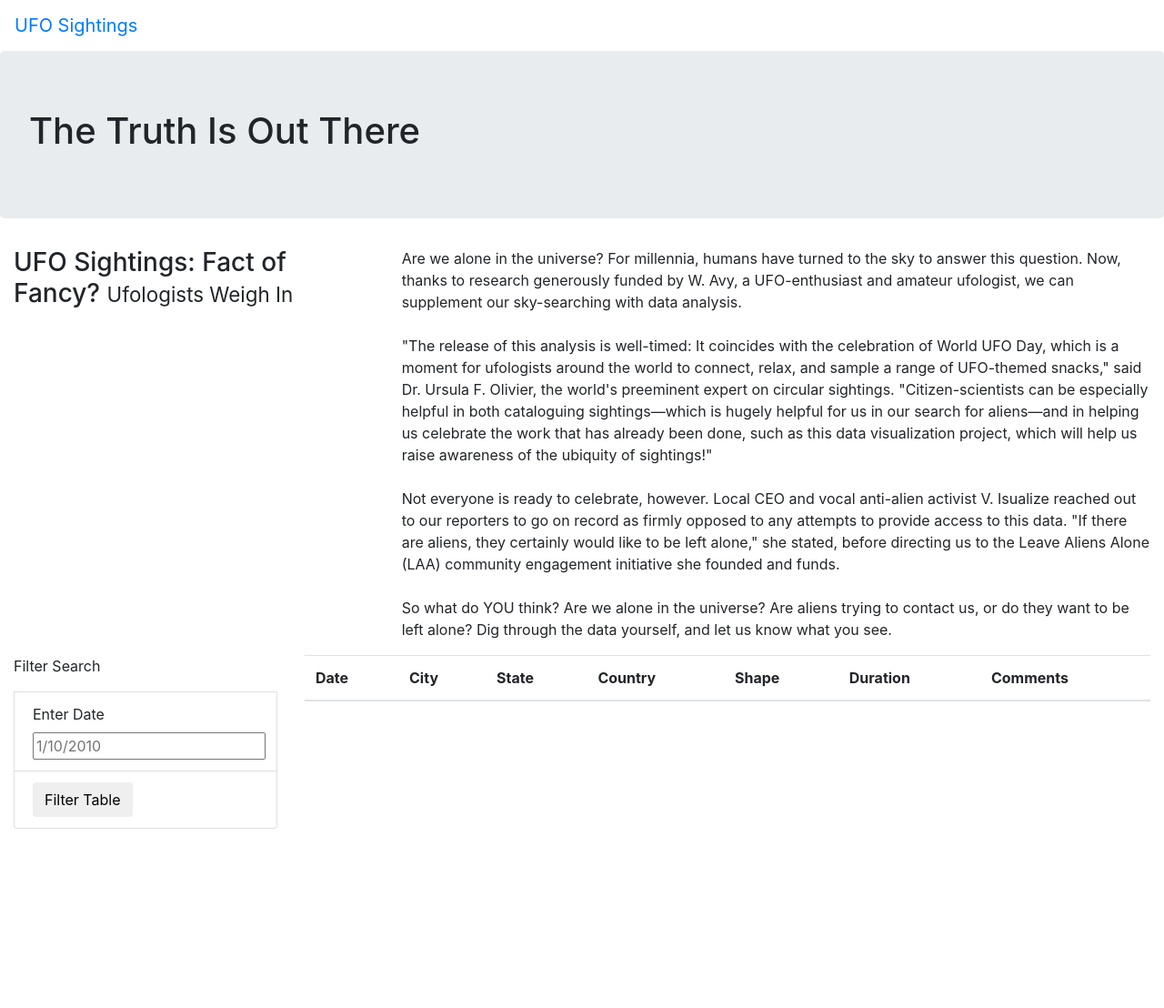
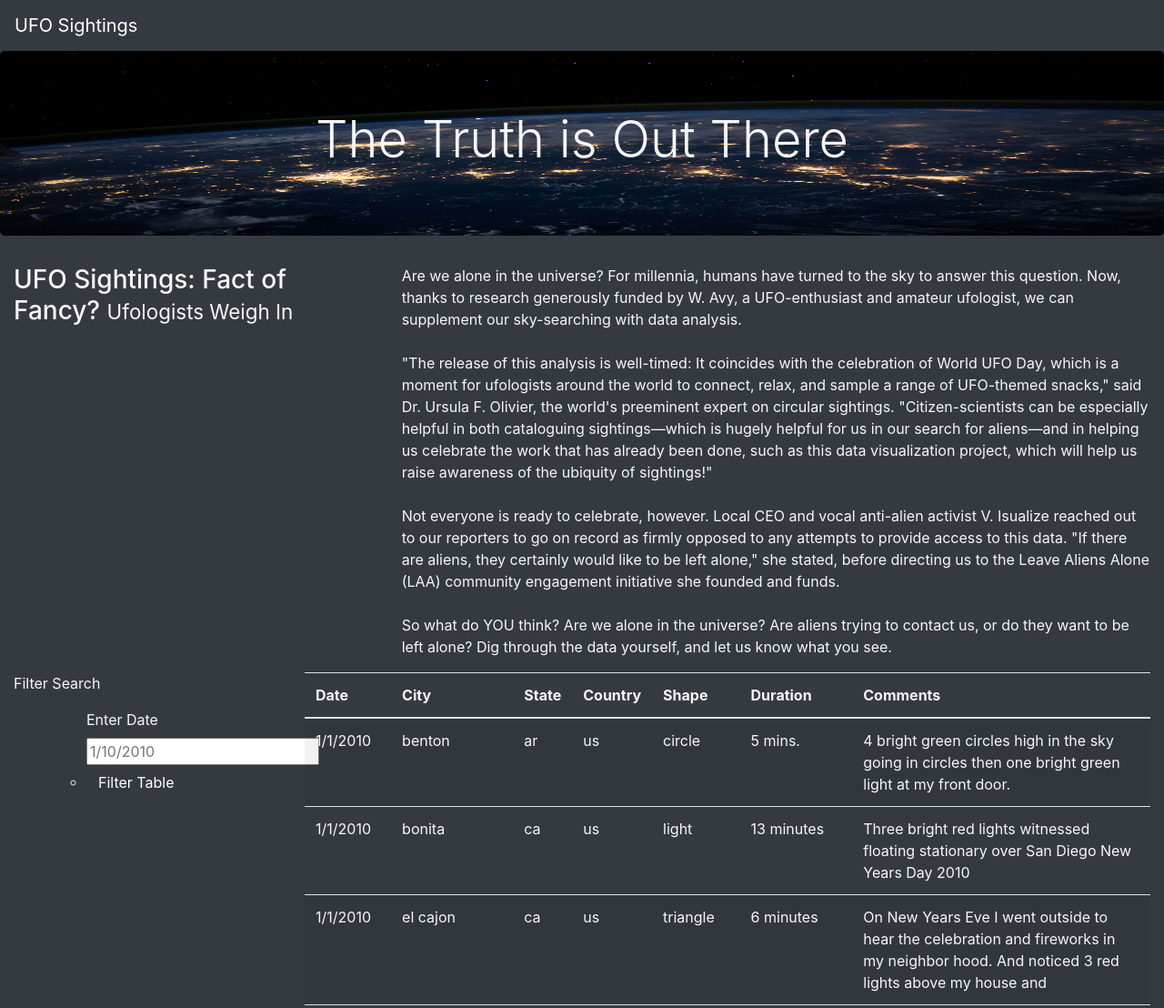
Before and after one commit to cynmmarin/UFOs, a plain HTML site: page index.html in a window 1280 px wide. Shown: the top 1108 px of the page at 91% size. Before the commit the page ends 911 px from the top, so only its background shows below. Drawn offline with nearby package versions, Linux system fonts and the light colour scheme.

Commit message:
Customize the Page with CSS

```diff
--- a/index.html
+++ b/index.html
@@ -13,13 +13,13 @@
     />
     <link rel="stylesheet" href="static/css/style.css">
 </head>
-<body>
+<body class="bg-dark">
     <div class="wrapper">
-        <nav class="navbar navbar-expand-lg">
+        <nav class="navbar navbar-dark bg-dark navbar-expand-lg">
             <a class="navbar-brand" href="index.html">UFO Sightings</a>
         </nav>
     <div class="jumbotron">
-        <h1>The Truth Is Out There</h1>
+        <h1 class="display-4">The Truth is Out There</h1>
     </div>
     <div class="container-fluid">
         <div class="row">
@@ -38,18 +38,20 @@
     <div class="container-fluid">
         <div class="row">
             <div class="col-md-3">
-                    <form>
-                        <p>Filter Search</p>
-                    </form>
-                        <ul class="list-group">
-                        </ul>
-                        <li class="list-group-item">
+                <form class="bg-dark">
+                    <p>Filter Search</p>
+                    <ul class="bg-dark">
+                        <ul
+                        <li class="bg-dark">
                             <label for="date">Enter Date</label>
                             <input type="text" placeholder="1/10/2010" id="datetime" />
                         </li>
-                        <li class="list-group-item">
-                             <button id="filter-btn" type="button" class="btn btn-default">Filter Table</button>
+                        <li class="bg-dark">
+                            <button id="filter-btn" type="button" class="btn btn-dark">Filter Table</button>
+                            </buttom>
                         </li>
+                    </ul>
+                </form>
             </div>
             <div class="col-md-9">
                 <table class="table table-striped">
@@ -69,5 +71,8 @@
             </div>
         </div>
     </div>
+    <script src="https://cdnjs.cloudflare.com/ajax/libs/d3/4.11.0/d3.js"></script>
+    <script src="static/js/data.js"></script>
+    <script src="static/js/app.js"></script>
 </body>
 </html>
--- a/static/css/style.css
+++ b/static/css/style.css
@@ -0,0 +1,9 @@
+body {
+
+    color: #f7f7f7;
+  }
+.jumbotron {
+    background-image: url("../images/nasa.jpg");
+    background-size: 100% 100%;
+    text-align: center;
+ }
```
Also changed, not shown: static/images/nasa.jpg (added).
